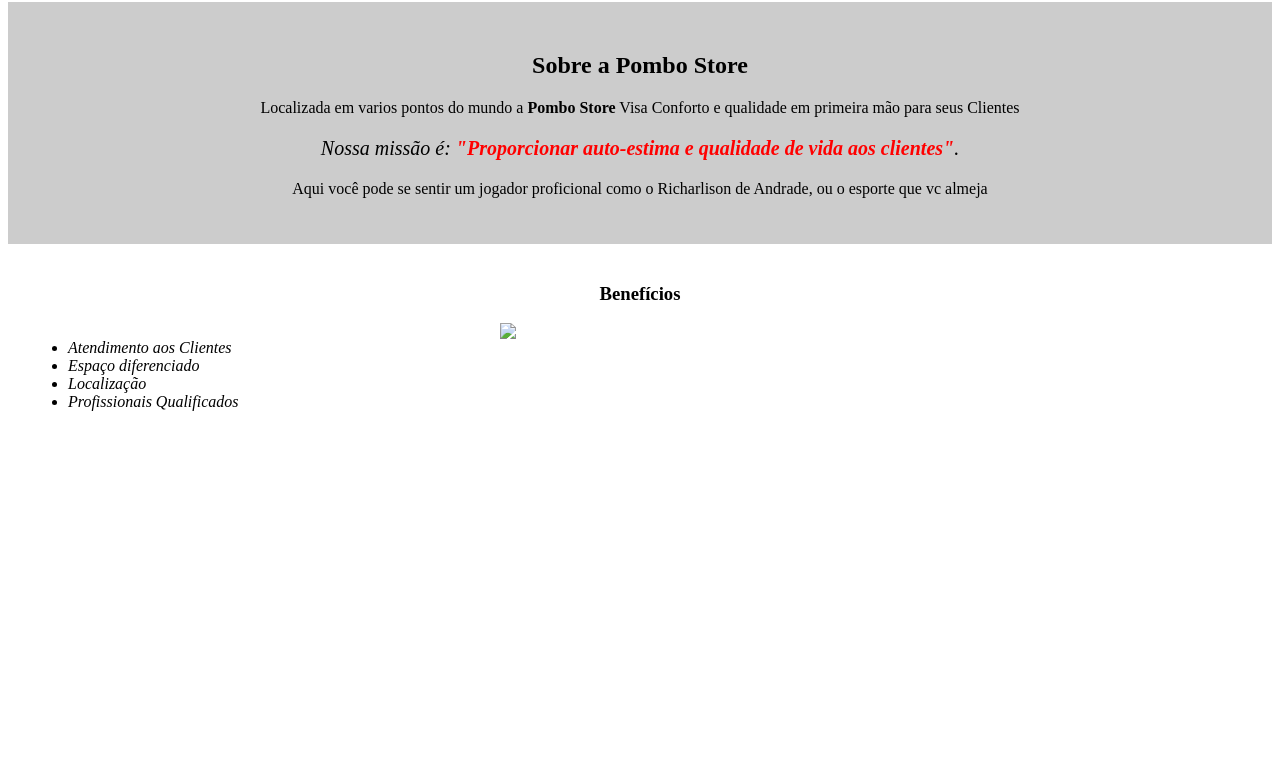
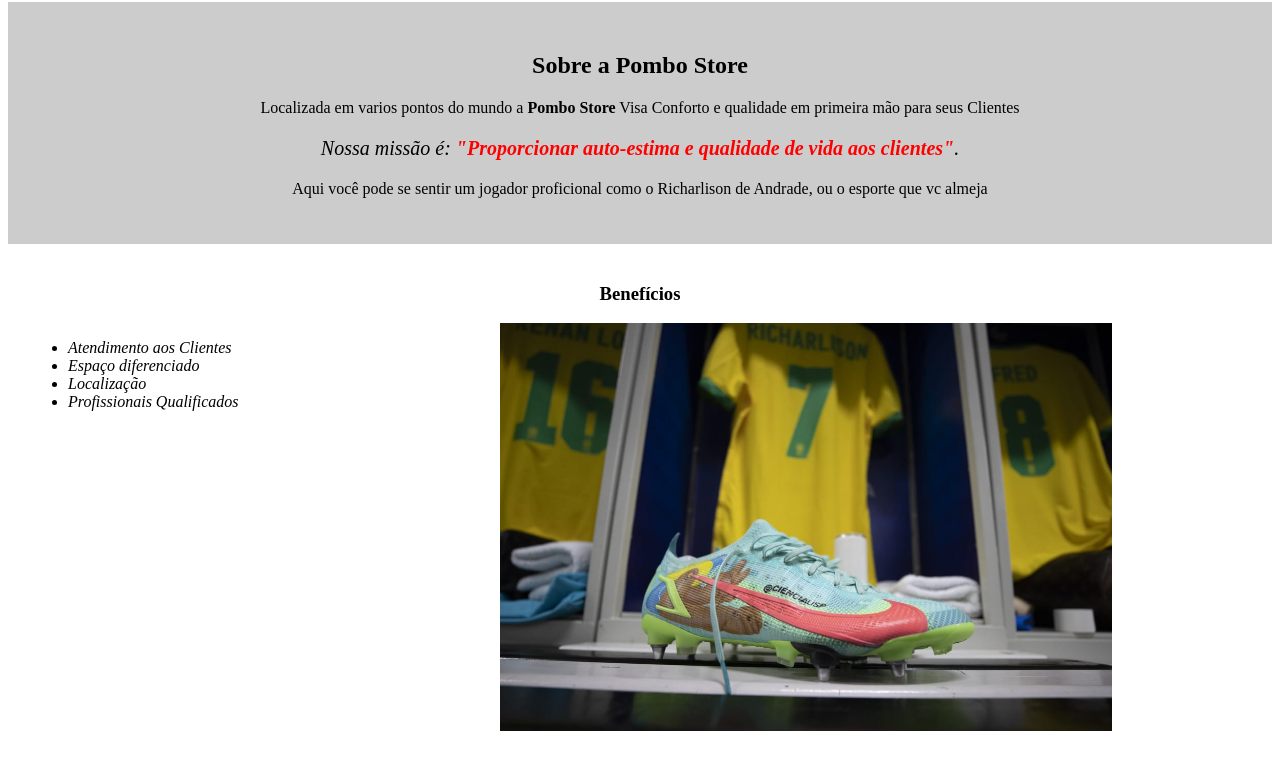
Before and after one commit to GuilhermeFdaSilva/Site-trabalho, a plain HTML site: page Casada?/index.html in a window 1280 px wide. Shown: the part 924-1687 px from the top of the page. Before the commit the page ends 1379 px from the top, so only its background shows below. Drawn offline with Linux system fonts and the light colour scheme.

Commit message:
Add files via upload

```diff
--- a/Casada?/index.html
+++ b/Casada?/index.html
@@ -31,7 +31,7 @@
 				<li class="itens">Profissionais Qualificados</li>
 			</ul>
 
-			<img src="beneficios.jpg" class="imagembeneficios">
+			<img src="pombo.jpeg" class="imagembeneficios">
 		</div>
 	</body>
 </html>
```
